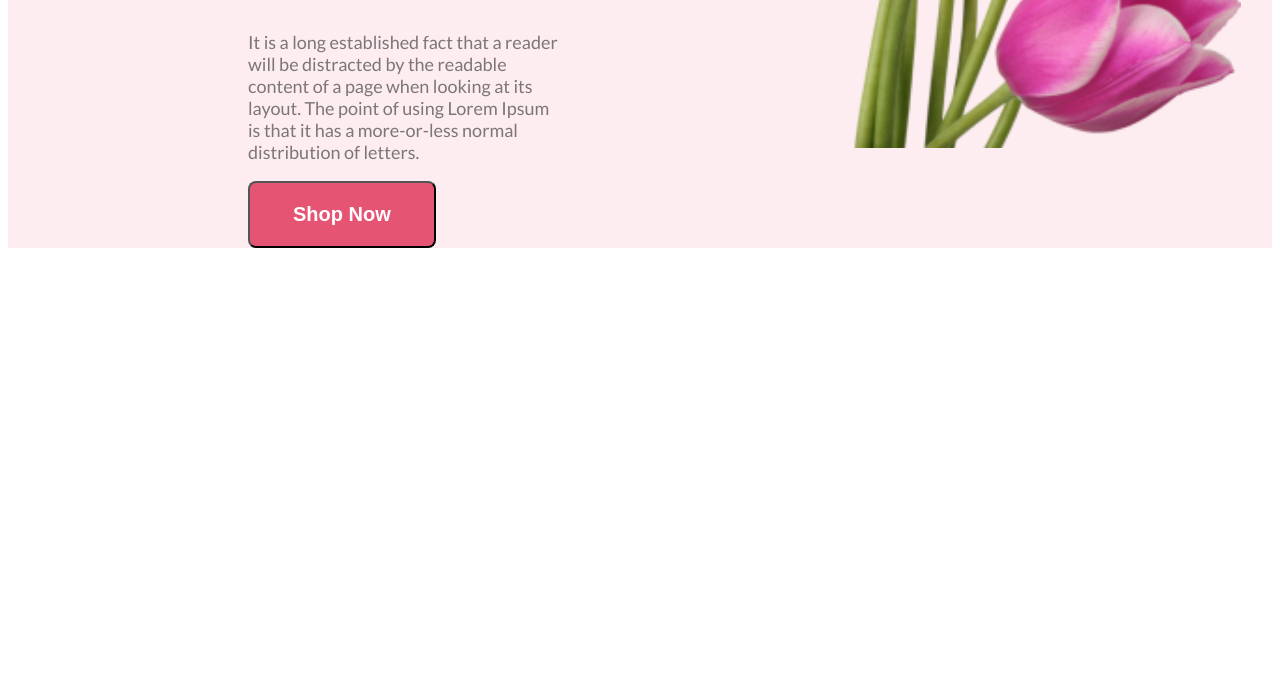
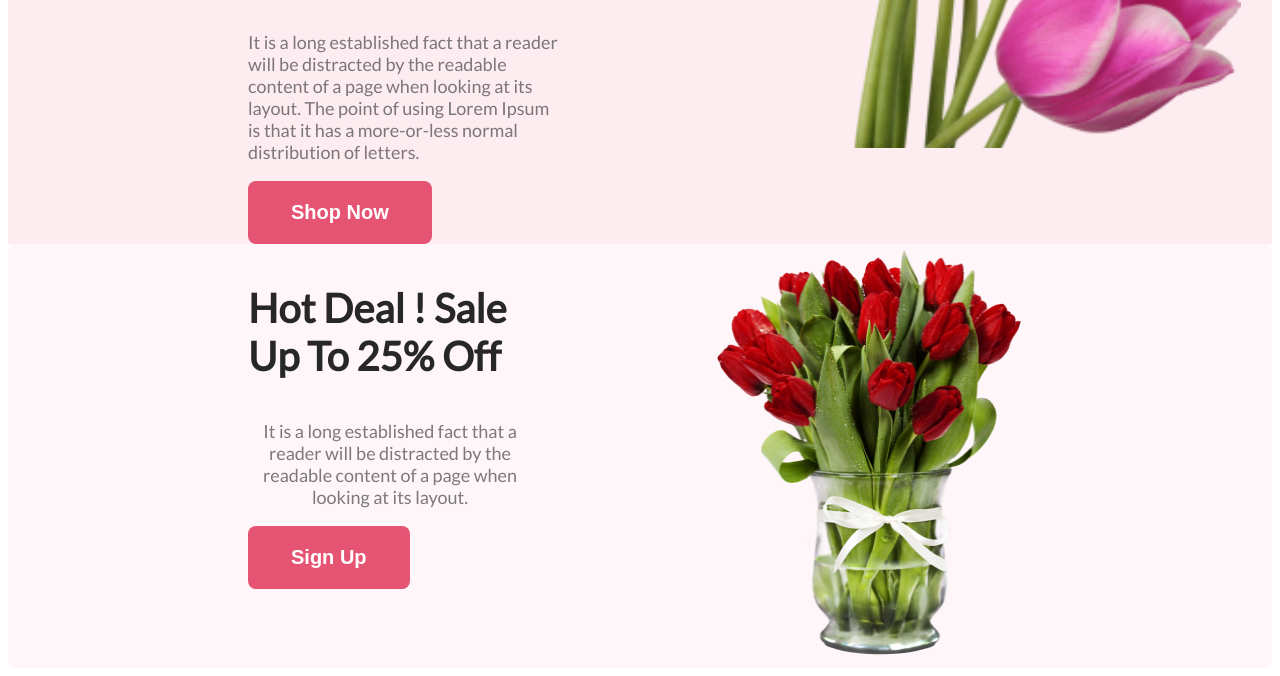
Before and after one commit to masudulalam/flower-shop-assignment1, a plain HTML site: page index.html in a window 1280 px wide. Shown: the part 660-1336 px from the top of the page. Before the commit the page ends 916 px from the top, so only its background shows below. Drawn offline with Linux system fonts and the light colour scheme.

Commit message:
created second 'hot deal' section

```diff
--- a/index.html
+++ b/index.html
@@ -31,7 +31,19 @@
         </div>
         <img class="banner-pic" src="images/pngwing 6.png" alt="flower image">
     </header>
-    <main></main>
+    <main>
+        <section class="hot-deal">
+            <div class="text-section">
+                <h3 class="section-title">Hot Deal ! Sale Up To 25% Off</h3>
+                <p class="section-description">It is a long established fact that a reader will be distracted by the
+                    readable content of a page when looking at its layout.</p>
+                <button class="btn-primary">Sign Up</button>
+            </div>
+            <div class="image-section">
+                <img class="hot-deal-pic" src="images/pngwing 8.png" alt="flower image">
+            </div>
+        </section>
+    </main>
     <footer></footer>
 </body>
 
--- a/styles/flower.css
+++ b/styles/flower.css
@@ -12,16 +12,17 @@ body {
     color: #FFF;
     font-size: 20px;
     font-weight: 700;
+    border: 0px;
 }
 
 /* banner related styles */
-.header{
+.header {
     display: flex;
     gap: 100px;
     background-color: rgba(229, 84, 115, 0.10);
 }
 
-.banner-content{
+.banner-content {
     padding-left: 240px;
 }
 
@@ -40,6 +41,38 @@ body {
     height: 800px;
 }
 
-.banner-pic{
+.banner-pic {
     padding-right: 240px;
 }
+
+/* Hot Deal Section Styles */
+.hot-deal {
+    display: flex;
+    gap: 180px;
+    border-radius: 8px;
+    background: rgba(229, 84, 115, 0.05);
+}
+
+.text-section {
+    padding-left: 240px;
+}
+
+.image-section {
+    padding-right: 240px;
+}
+
+.section-title {
+    color: #272727;
+    font-size: 40px;
+    font-weight: 800;
+}
+
+.section-description {
+    color: rgba(39, 39, 39, 0.60);
+    text-align: center;
+}
+
+.hot-deal-pic {
+    width: 320px;
+    height: 420px;
+}
```
